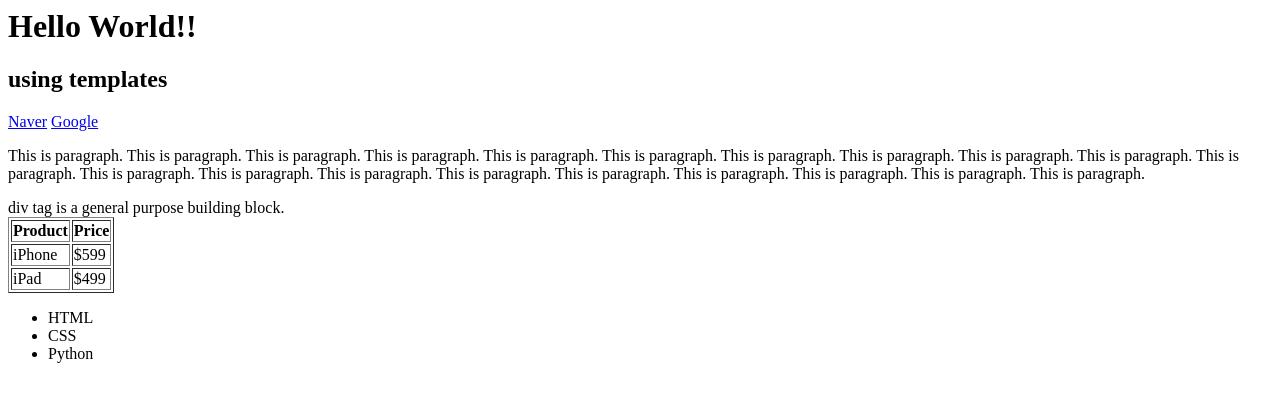
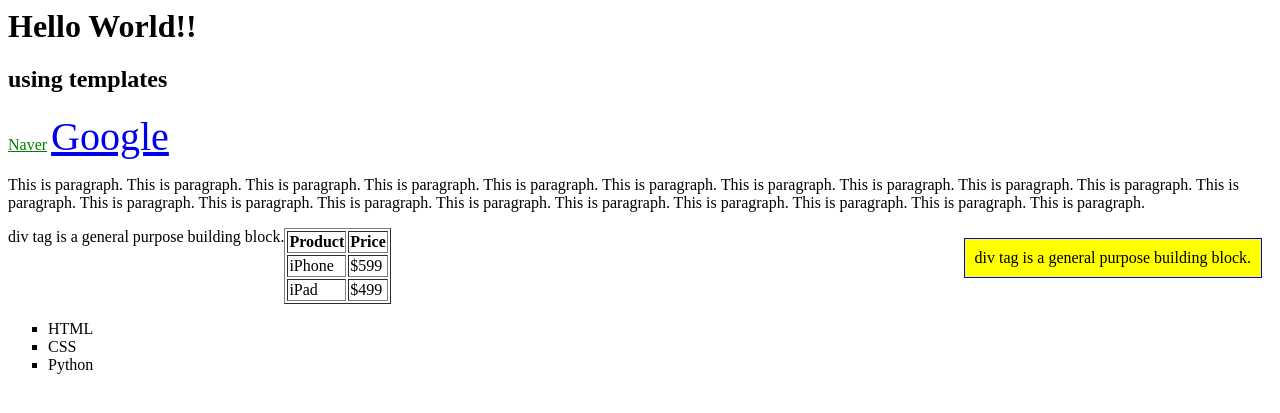
Before and after one commit to youngrok/startup-dev-tutor, a Django app: page /hello in a window 1280 px wide. Shown: the top 413 px of the page. Run offline with Django 3.2, Linux system fonts and the light colour scheme.

Commit message:
basic css

```diff
--- a/shopping/templates/index.html
+++ b/shopping/templates/index.html
@@ -1,17 +1,22 @@
 <html>
 	<head>
+		<style type="text/css">
+			ul li {list-style: square;}
+		</style>
+
 	</head>
 
 	<body>
 		<h1>Hello World!!</h1>
 		<h2>using templates</h2>
 
-		<a href="http://naver.com">Naver</a>
-		<a href="http://google.com">Google</a>
+		<a href="http://naver.com" style="color: green">Naver</a>
+		<a href="http://google.com" style="font-size: 30pt">Google</a>
 
 		<p>This is paragraph. This is paragraph. This is paragraph. This is paragraph. This is paragraph. This is paragraph. This is paragraph. This is paragraph. This is paragraph. This is paragraph. This is paragraph. This is paragraph. This is paragraph. This is paragraph. This is paragraph. This is paragraph. This is paragraph. This is paragraph. This is paragraph. This is paragraph.</p>
 
-		<div>div tag is a general purpose building block.</div>
+		<div style="float:left">div tag is a general purpose building block.</div>
+		<div style="float:right; background-color: yellow; padding: 10px; margin: 10px; border: 1px solid blue">div tag is a general purpose building block.</div>
 
 		<table border="1">
 			<thead>
```
